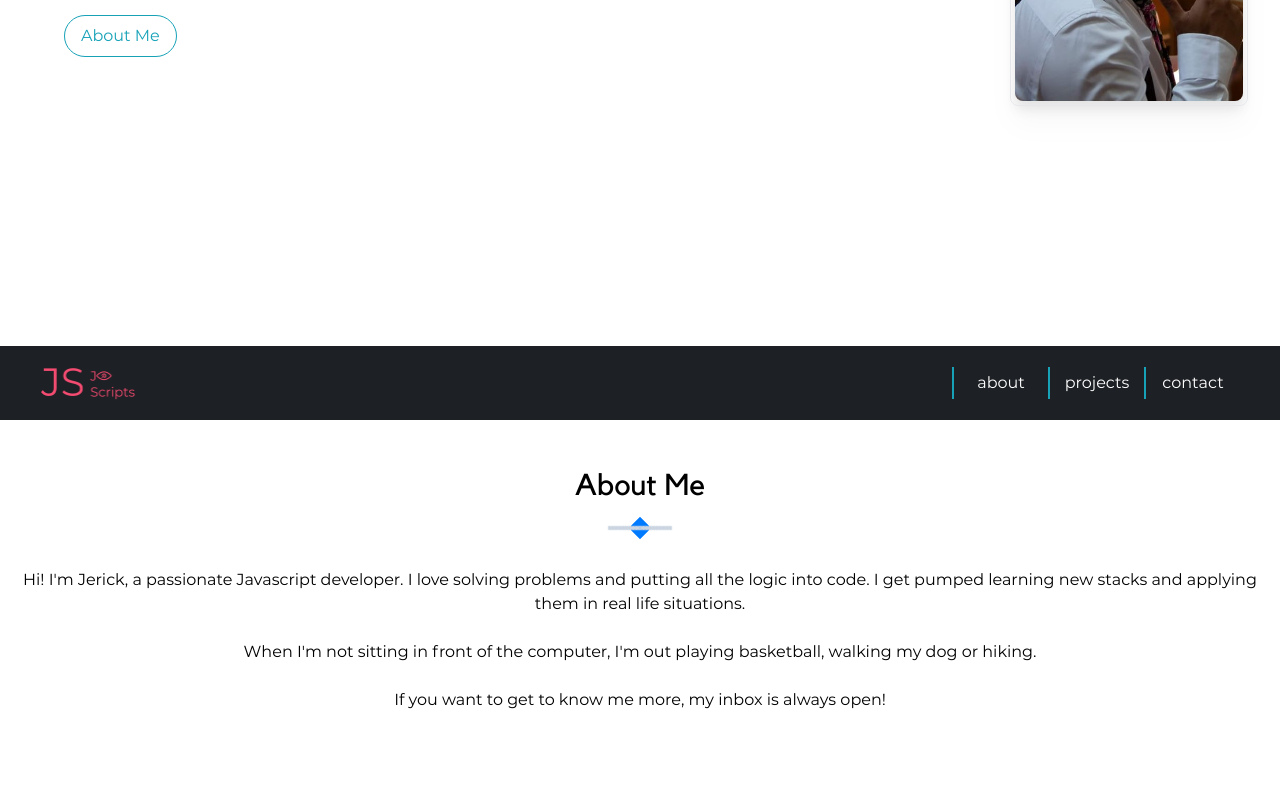
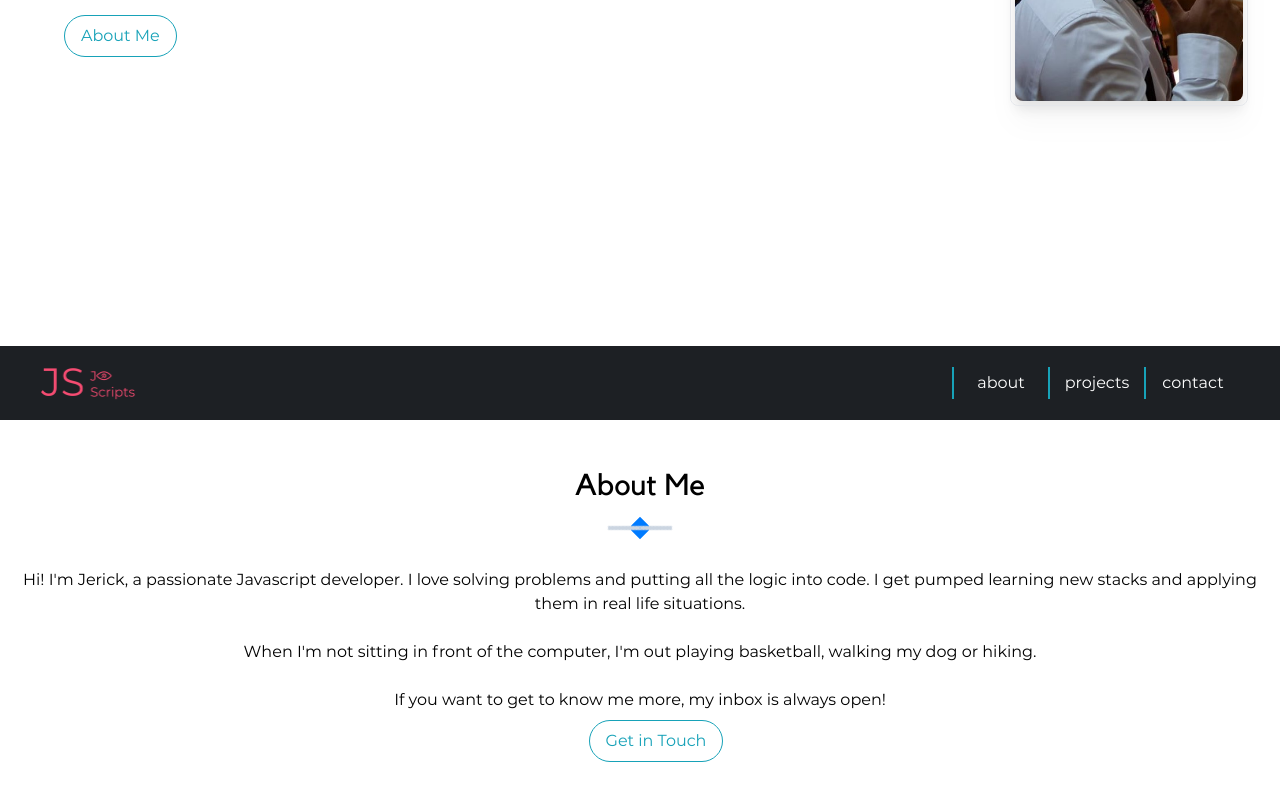
Before and after one commit to jekiquin/portfolio, a React (Create React App) app: page / in a window 1280 px wide. Shown: the part 454-1254 px from the top of the page. Before the commit the page ends 1218 px from the top, so only its background shows below. Built offline with nearby package versions, Linux system fonts and the light colour scheme.

Commit message:
created compoent styling for cta

```diff
--- a/src/components/About.js
+++ b/src/components/About.js
@@ -7,6 +7,9 @@ export default function About() {
 			<div className="container mx-auto text-center">
 				<SectionHeader>About Me</SectionHeader>
 				<p class="whitespace-pre-line">{ABOUTME.content}</p>
+				<a className="cta" href={ABOUTME.emailRef}>
+					Get in Touch
+				</a>
 			</div>
 		</section>
 	);
--- a/src/components/Banner.js
+++ b/src/components/Banner.js
@@ -13,9 +13,7 @@ export default function Banner() {
 					<p>Fullstack Developer</p>
 				</div>
 				<SocialMediaList onFooter={false} />
-				<a
-					className="inline-block text-green py-2 px-4 border border-green rounded-full hover:bg-green hover:text-white md:ml-8"
-					href="#about">
+				<a className="cta" href="#about">
 					About Me
 				</a>
 			</div>
--- a/src/components/NavItem.js
+++ b/src/components/NavItem.js
@@ -1,12 +1,11 @@
 import PropTypes from 'prop-types';
-import { Link } from 'react-scroll';
 
 export default function NavItem({ navItem }) {
 	return (
 		<li className="border-l-2 border-l-green w-24 px-2 hover:text-green">
-			<Link className="block text-center" to={navItem.href}>
+			<a className="block text-center" href={navItem.href}>
 				{navItem.label}
-			</Link>
+			</a>
 		</li>
 	);
 }
--- a/src/data/about.js
+++ b/src/data/about.js
@@ -3,5 +3,5 @@ import { emailRef } from 'data/social-media';
 export const ABOUTME = {
 	content:
 		"Hi! I'm Jerick, a passionate Javascript developer. I love solving problems and putting all the logic into code. I get pumped learning new stacks and applying them in real life situations.\n\nWhen I'm not sitting in front of the computer, I'm out playing basketball, walking my dog or hiking.\n\nIf you want to get to know me more, my inbox is always open!",
-	emailHref: emailRef
+	emailRef
 };
--- a/src/styles/index.scss
+++ b/src/styles/index.scss
@@ -43,4 +43,8 @@
 			@include divider-sides(after);
 		}
 	}
+
+	.cta {
+		@apply inline-block text-green py-2 px-4 border border-green rounded-full hover:bg-green hover:text-white md:ml-8;
+	}
 }
```
